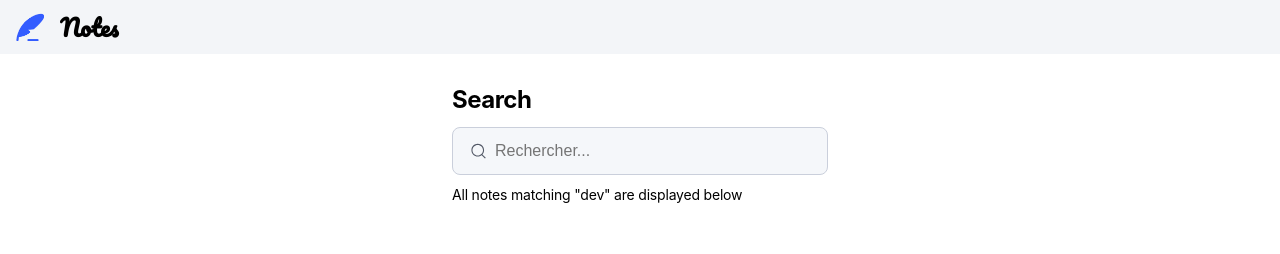
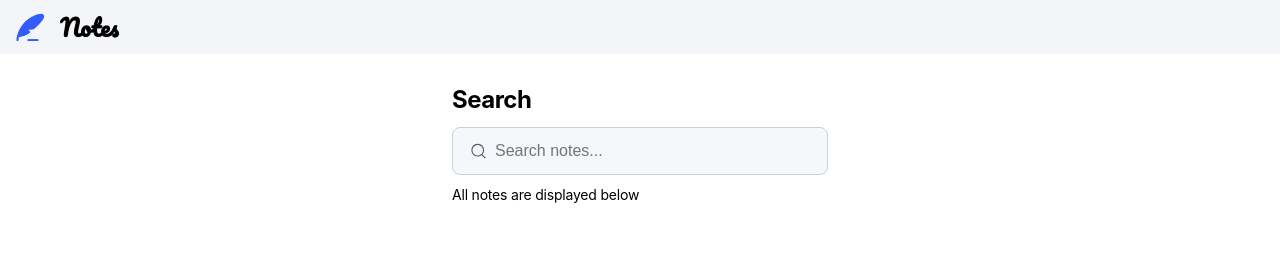
Before and after one commit to MikeG404/note-taking-web-app, a Next.js app: page /search-notes in a window 1280 px wide. Shown: the top 254 px of the page. Built offline with nearby package versions, Linux system fonts and the light colour scheme.

Commit message:
feat(search): add store-level searchNotes and wire live filtering

```diff
--- a/app/components/assets/svg.js
+++ b/app/components/assets/svg.js
@@ -100,3 +100,12 @@ export const Archive = ({ width = 16, height = 16, color = '#2B303B' }) => {
         </svg>
     )
 }
+
+export const Restore = ({ width = 18, height = 18, color = '#525866' }) => {
+    return (
+        <svg width={width} height={height} viewBox="0 0 18 18" fill="none" xmlns="http://www.w3.org/2000/svg">
+            <path d="M3.00293 6.06738V6.06934L3.99023 8.4043L4.20801 8.91895L4.72363 8.70117L7.04297 7.7207H7.04492L7.04688 7.72168V7.72363H7.04785C7.04785 7.72365 7.04725 7.72466 7.04688 7.72559L7.04492 7.72754L4.20801 8.92676H4.20508L4.20312 8.9248L2.99707 6.07227V6.06836L2.99805 6.06738H3.00293Z" fill="#0E121B" stroke={color} strokeWidth="1.11818" />
+            <path d="M9.68652 3.68262C12.6209 3.68262 15.0038 6.06472 15.0039 8.99902C15.0039 11.9395 12.6209 14.3164 9.68652 14.3164C7.86786 14.3164 6.26672 13.406 5.30273 12.0176V12.0156L5.30371 12.0146V12.0137H5.30469L5.30566 12.0127H5.30664L5.30859 12.0137V12.0146C6.27137 13.4013 7.87022 14.3095 9.68652 14.3096C12.6172 14.3096 14.9971 11.9357 14.9971 8.99902C14.997 6.06848 12.6171 3.68848 9.68652 3.68848C6.79849 3.68855 4.44883 5.98971 4.37598 8.85352V8.85547L4.37402 8.85742H4.37207L4.37109 8.85645H4.37012V8.85352C4.44297 5.98595 6.79474 3.68269 9.68652 3.68262Z" fill="#0E121B" stroke={color} strokeWidth="1.11818" />
+        </svg>
+    )
+}
--- a/app/components/notes/AddNote.js
+++ b/app/components/notes/AddNote.js
@@ -38,7 +38,7 @@ export default function CreateNote() {
             </div>
 
             <div className={styles.addNoteContentHeader}>
-                <input value={note.title} onChange={(e) => setNote({ ...note, title: e.target.value })} className='text-preset-2' type="text" placeholder="Enter Title..." />
+                <input autoFocus value={note.title} onChange={(e) => setNote({ ...note, title: e.target.value })} className='text-preset-2' type="text" placeholder="Enter Title..." />
                 <div className={styles.addNoteTags}>
                     <div className={styles.addNoteItem}>
                         <TagSvg width={16} height={16} />
--- a/app/search-notes/page.js
+++ b/app/search-notes/page.js
@@ -1,11 +1,33 @@
+'use client';
 import NoteList from "../components/notes/NoteList";
 import Input from "../components/ui/Input";
+import { useNoteStore } from "@/store/useNoteStore";
+import { useState } from "react";
 
 export default function SearchNote() {
+    const searchNotes = useNoteStore((state) => state.searchNotes);
+    const [query, setQuery] = useState('');
+
+    const filteredNotes = searchNotes(query, { byTitle: true, byContent: true, byTags: true });
+
+    const message = query
+        ? `All notes matching "${query}" are displayed below`
+        : 'All notes are displayed below';
+
     return (
         <main>
-            <NoteList title='Search' message='All notes matching "dev" are displayed below'>
-                <Input />
+            <NoteList
+                notes={filteredNotes}
+                title='Search'
+                message={message}
+            >
+                <Input
+                    placeholder='Search notes...'
+                    value={query}
+                    onChange={(e) => setQuery(e.target.value)}
+                    autoFocus
+                />
+
             </NoteList>
         </main>
     )
--- a/store/useNoteStore.js
+++ b/store/useNoteStore.js
@@ -81,6 +81,18 @@ export const useNoteStore = create(
                         }
                     });
                 },
+
+                searchNotes: (query, options = { byTitle: true, byTags: true }) => {
+                    const q = (query || '').trim().toLowerCase();
+                    if (!q) return get().notes;
+
+                    const { byTitle = true, byTags = true } = options || {};
+                    return get().notes.filter(note => {
+                        const titleMatch = byTitle && note.title.toLowerCase().includes(q);
+                        const tagsMatch = byTags && note.tags.some(tag => tag.toLowerCase().includes(q));
+                        return titleMatch || tagsMatch;
+                    });
+                }
             })
         ),
         {
```
